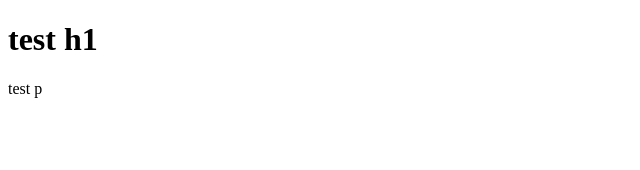
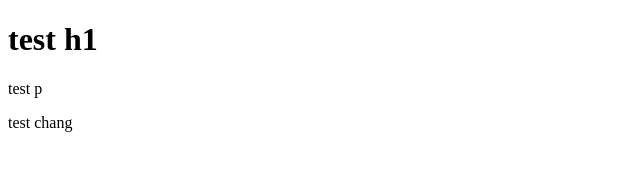
Before and after one commit to zahrash64/zaproject1, a plain HTML site: page index.html in a window 1280 px wide. Shown: the full height of the page, 0-640 px from the left. Drawn offline with Linux system fonts and the light colour scheme.

Commit message:
save change index.html

```diff
--- a/index.html
+++ b/index.html
@@ -6,4 +6,5 @@
 <body>
 	<h1>test h1</h1>
 	<p>test p</p>
+	<p>test chang</p>
 </body>
```
